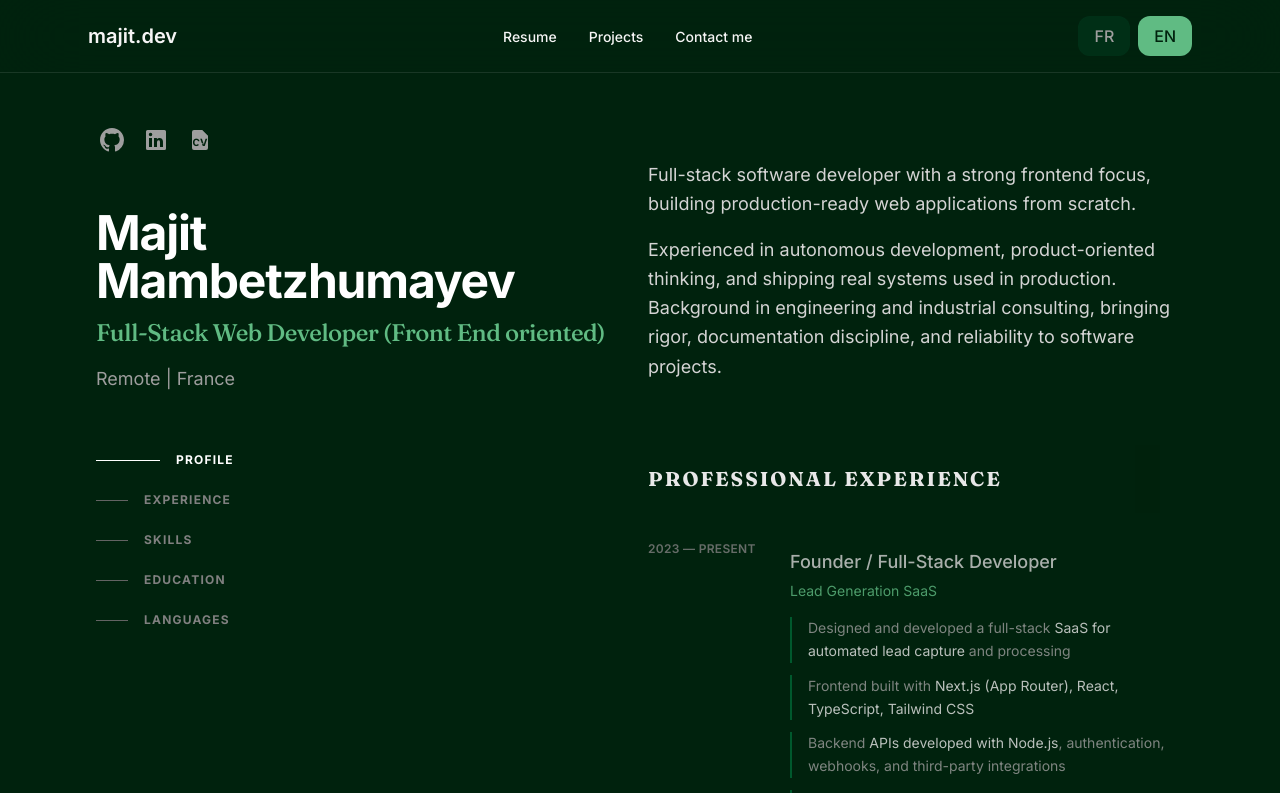
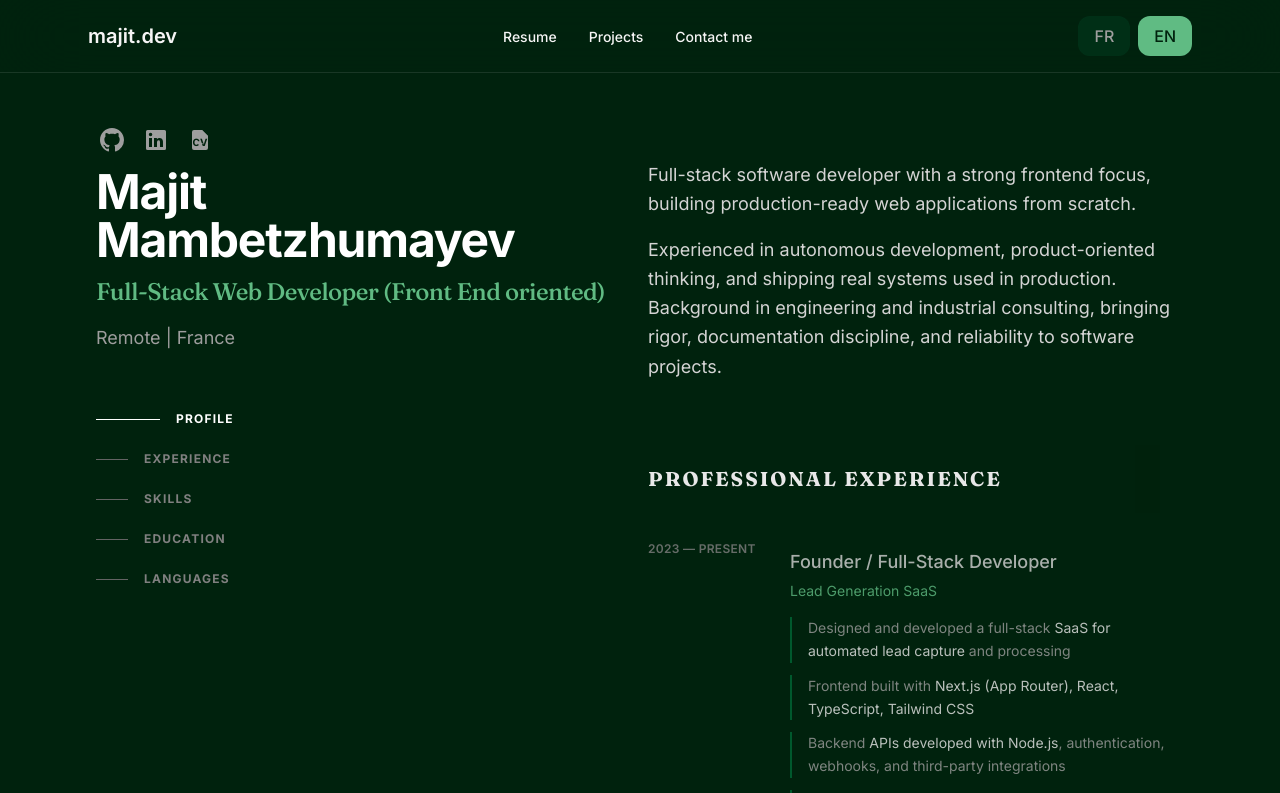
Before and after one commit to majitmambetzhumayev/portfolio-cv, a Next.js app: page /en in a window 1280 px wide. Shown: the top 793 px of the page. Built offline with nearby package versions, Linux system fonts and the light colour scheme.

Commit message:
minor layout fix

```diff
--- a/src/components/cv/CVSection.tsx
+++ b/src/components/cv/CVSection.tsx
@@ -75,6 +75,7 @@ export default function CVSection() {
     <div className="lg:flex lg:justify-between lg:gap-4 max-w-7xl mx-auto px-6 py-24 md:px-12 md:py-20 lg:px-24 lg:pb-12 lg:py-0">
       {/* LEFT SIDE - Sticky Info */}
       <header className="lg:sticky lg:top-0 lg:flex lg:max-h-screen lg:w-1/2 lg:flex-col lg:justify-between lg:pb-40 lg:pt-24">
+        <div>
           {/* Social Links */}
           <ul className="ml-1 mt-8 mb-4 flex items-center gap-5" aria-label="Social media">
             <li className="text-xs">
@@ -154,7 +155,6 @@ export default function CVSection() {
               </a>
             </li>
           </ul>
-        <div>
           {/* Name and title*/}
           <h1 className="text-4xl font-bold tracking-tight text-white sm:text-5xl">
             <Link
```
Lines whose indentation alone changed are shown as unchanged.
